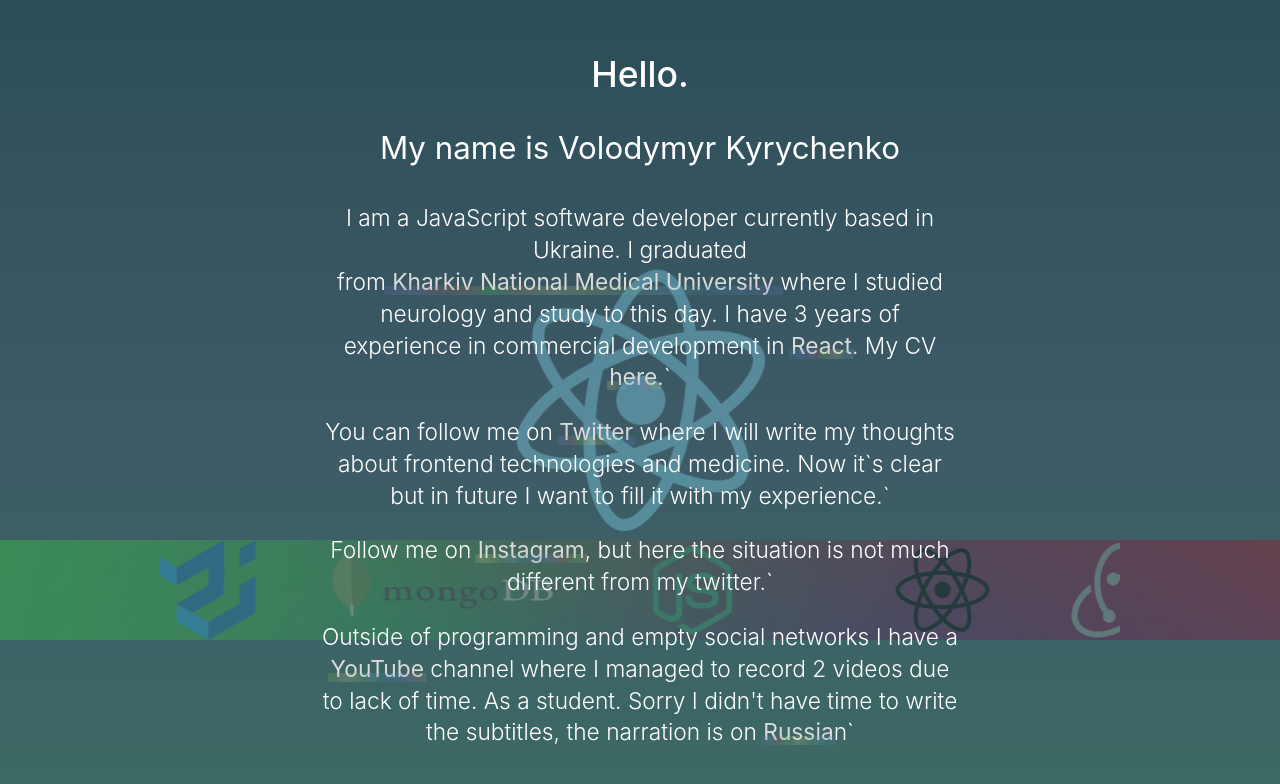
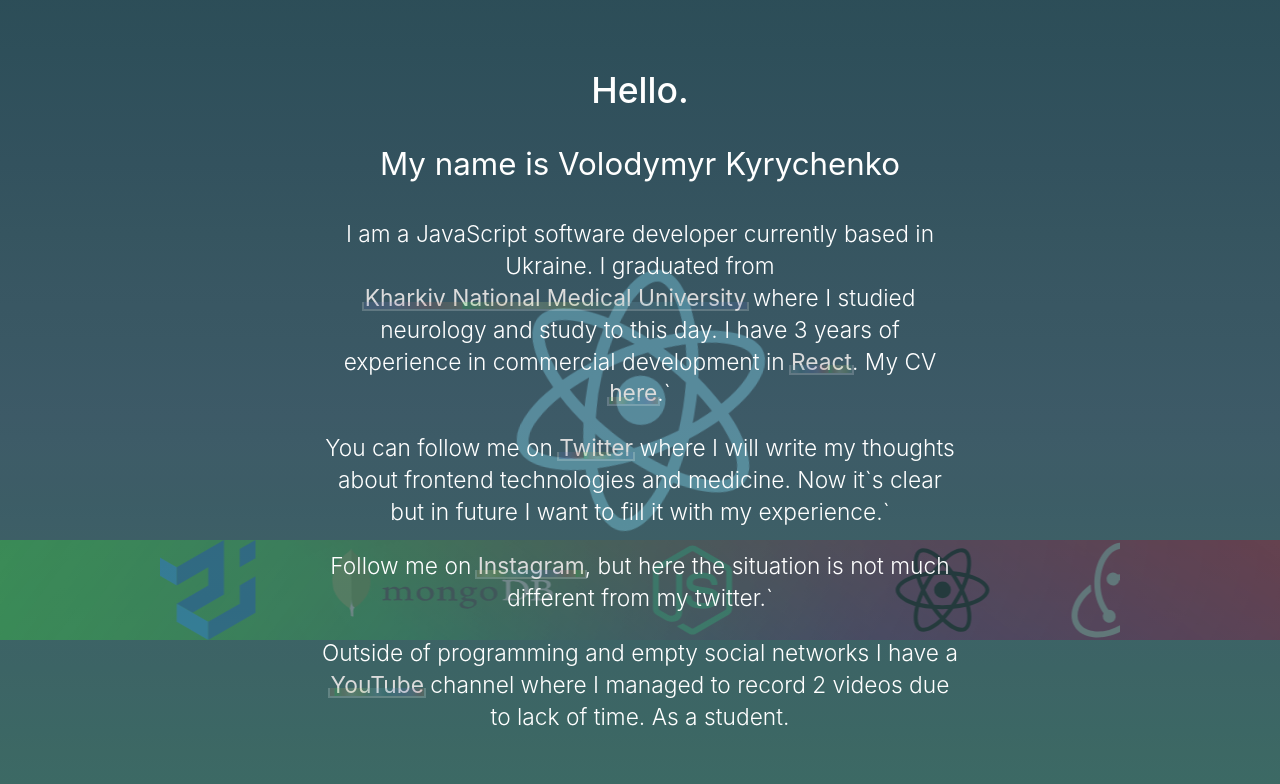
Before and after one commit to vldmrkrchnk/my_cv, a React (Create React App) app: page / in a window 1280 px wide. Shown: the top 784 px of the page. Built offline with nearby package versions, Linux system fonts and the light colour scheme.

Commit message:
edit link text

```diff
--- a/src/Bio.jsx
+++ b/src/Bio.jsx
@@ -8,10 +8,9 @@ const Bio = () => {
       <p id="title">My name is Volodymyr Kyrychenko</p>
       <p>
         I am a JavaScript software developer currently based in Ukraine. I
-        graduated from
+        graduated from{" "}
         <a href="http://knmu.kharkov.ua/" target="_blank" rel="noreferrer">
-          {" "}
-          Kharkiv National Medical University{" "}
+          Kharkiv National Medical University
         </a>{" "}
         where I studied neurology and study to this day. I have 3 years of
         experience in commercial development in{" "}
@@ -62,7 +61,8 @@ const Bio = () => {
           YouTube
         </a>{" "}
         channel where I managed to record 2 videos due to lack of time. As a
-        student. Sorry I didn't have time to write the subtitles, the narration
+        student.
+        {/* Sorry I didn't have time to write the subtitles, the narration
         is on{" "}
         <a
           href="https://www.bbc.com/news/world-60525350"
@@ -71,7 +71,7 @@ const Bio = () => {
         >
           Russia
         </a>
-        n`
+        n` */}
       </p>
     </div>
   );
--- a/src/Bio.scss
+++ b/src/Bio.scss
@@ -30,7 +30,8 @@ a {
     position: relative;
     font-weight: 400;
     animation: animateBg 20s linear infinite;
-    background-color:linear-gradient(to right,#00ff22,#c19b4a,#cee48b,#aace3c,#55ab87,#64b3d9,#208ea2,#498ada,#5b73df,#897ed3,#cf5c5c,#c19b4a);
+    // background-color:linear-gradient(to right,#00ff22,#c19b4a,#cee48b,#aace3c,#55ab87,#64b3d9,#208ea2,#498ada,#5b73df,#897ed3,#cf5c5c,#c19b4a);
+    background-color:linear-gradient(to right,#6a6a6a,#908d88,#4d4d4c,#868685,#4f5150,#9fa2a3,#a0a1a1,#b1b1b2,#4a4a4a,#8e8e90,#575454,#9f9e9c);
 
 }
 
@@ -52,6 +53,11 @@ a:after {
     transition: top 200ms cubic-bezier(0, 0.8, 0.13, 1);
     opacity: 0.2;
     background-image:linear-gradient(to right,#00ff22,#c19b4a,#cee48b,#aace3c,#55ab87,#64b3d9,#208ea2,#498ada,#5b73df,#897ed3,#cf5c5c,#c19b4a);
+    border-bottom: 2px solid white;
+    border-right: 2px solid white;
+    border-left: 2px solid white;
+
+
 }
 
 a:hover:after {
```
